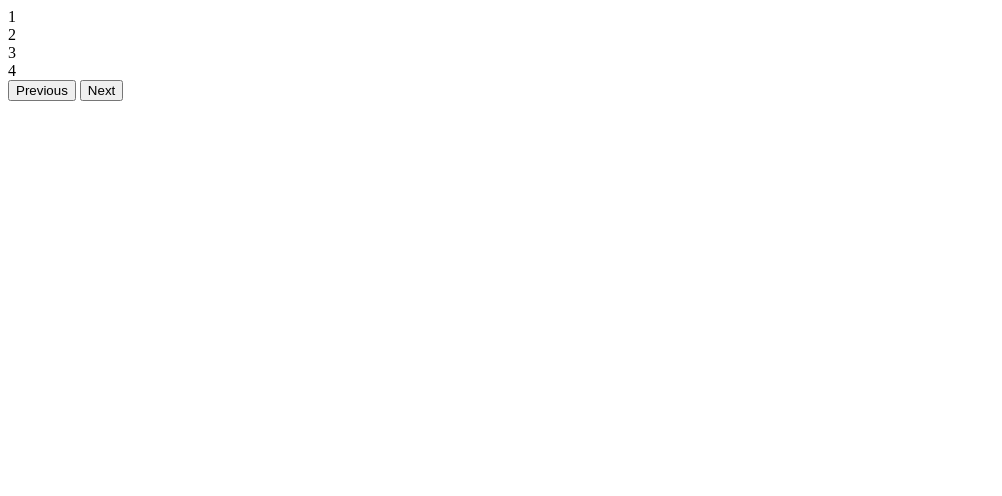
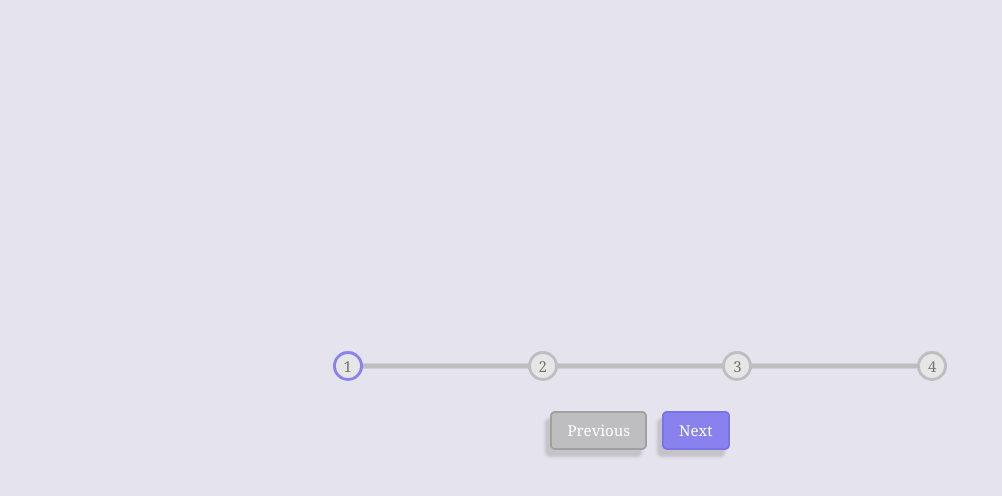
Before and after one commit to Candela-Burgos/Progress_Steps, a plain HTML site: page index.html in a window 1280 px wide. Shown: the whole page, without its empty margins (0-1002 px from the left). Drawn offline with Linux system fonts and the light colour scheme.

Commit message:
Termine style.css

```diff
--- a/css/style.css
+++ b/css/style.css
@@ -0,0 +1,131 @@
+* {
+    margin: 0;
+    padding: 0;
+    box-sizing: border-box;
+    font-family:Cambria, Cochin, Georgia, Times, 'Times New Roman', serif;
+    font-size: 15px;
+}
+
+html {
+    width: 100%;
+    overflow-x: hidden;
+}
+
+body {
+    width: 100%;
+    height: 100vh;
+    display: flex;
+    justify-content: center;
+    align-items: center;
+    background-color: #e5e4ee;
+}
+
+.container {
+    width: 60%;
+    display: flex;
+    justify-content: center;
+    align-items: center;
+    flex-direction: column;
+}
+
+.container-circles {
+    width: 40%;
+    display: flex;
+    justify-content: space-between;
+    align-items: center;
+    position: relative;
+    margin-bottom: 1em;
+    color: #747474;
+}
+
+.container-circles::before {
+    width: 100%;
+    height: 5px;
+    content: '';
+    transform: translateY(-50%);
+    background-color: #bebec0;
+    position: absolute;
+    top: 50%;
+    left: 0;
+    z-index: -1;
+}
+
+.progress {
+    width: 0%;
+    height: 5px;
+    background-color: #8982ee;
+    transform: translateY(-50%);
+    position: absolute;
+    top: 50%;
+    left: 0;
+    transition: 0.5s ease;
+    z-index: -1;
+}
+
+.circle {
+    width: 30px;
+    height: 30px;
+    display: flex;
+    justify-content: center;
+    align-items: center;
+    background-color: #e7e6e6;
+    border: 3px solid #bebec0;
+    border-radius: 50%;
+    transition: 0.5s ease;
+}
+
+.circle.active {
+    border: 3px solid #8982ee;
+}
+
+.container-buttons {
+    width: 40%;
+    display: flex;
+    justify-content: center;
+    align-items: center;
+    gap: 15px;
+    margin-top: 1em;
+}
+
+.btn {
+    color: #fff;
+    background-color: #8982ee;
+    padding: .5em 1em;
+    border-radius: 5px;
+    border: 2px solid #7a72e7;
+    box-shadow: -5px 7px 3px 0 #a5a5a585;
+    cursor: pointer;
+}
+
+.btn:hover {
+    background-color: #857eeb;
+    border: 2px solid #776feb;
+}
+
+.btn:active {
+    background-color: #7c74ec;
+    border: 2px solid #6d65e7;
+}
+
+.btn:disabled {
+    background-color: #bebec0;
+    border: 2px solid #a0a0a1;
+}
+
+@media screen and (max-width: 1420px) {
+    .container-circles {
+        width: 80%;
+    }
+}
+
+@media screen and (max-width: 700px) {
+    .container-circles {
+        width: 100%;
+    }
+}
+
+@media screen and (max-width: 545px) {
+    .container {
+        width: 80%;
+    }
+}
--- a/index.html
+++ b/index.html
@@ -16,8 +16,8 @@
                 <div class="circle">4</div>
             </div>
             <div class="container-buttons">
-                <button class="previous">Previous</button>
-                <button class="next">Next</button>
+                <button class="btn" id="previous" disabled>Previous</button>
+                <button class="btn" id="next">Next</button>
             </div>
         </div>
 
```
